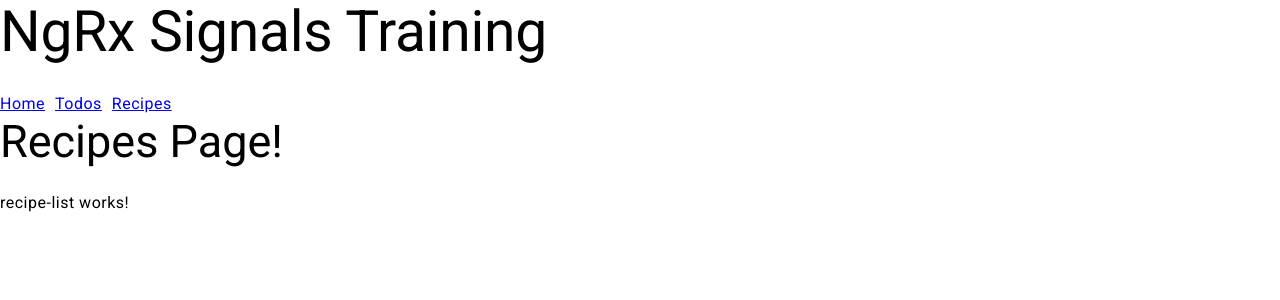
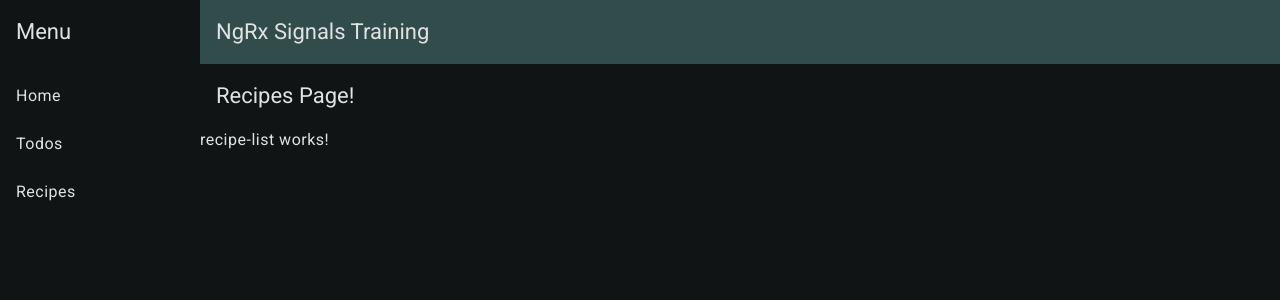
Before and after one commit to arias9306/ngrx-signals-training, an Angular app: page /recipe in a window 1280 px wide. Shown: the top 300 px of the page. Built offline with nearby package versions, Linux system fonts and the light colour scheme.

Commit message:
feat: add the navigation component

```diff
--- a/src/app/app.component.html
+++ b/src/app/app.component.html
@@ -1,9 +1,3 @@
-<h1>NgRx Signals Training</h1>
-
-<nav class="navbar">
-  <a [routerLink]="'/'">Home</a>
-  <a [routerLink]="'/todo'">Todos</a>
-  <a [routerLink]="'/recipe'">Recipes</a>
-</nav>
-
-<router-outlet />
+<app-navigation>
+  <router-outlet />
+</app-navigation>
--- a/src/app/app.component.ts
+++ b/src/app/app.component.ts
@@ -1,10 +1,11 @@
 import { Component } from '@angular/core';
-import { RouterLink, RouterOutlet } from '@angular/router';
+import { RouterOutlet } from '@angular/router';
+import { NavigationComponent } from './navigation/navigation.component';
 
 @Component({
   selector: 'app-root',
   standalone: true,
-  imports: [RouterOutlet, RouterLink],
+  imports: [RouterOutlet, NavigationComponent],
   templateUrl: './app.component.html',
   styleUrl: './app.component.css',
 })
--- /dev/null
+++ b/src/app/navigation/navigation.component.css
@@ -0,0 +1,18 @@
+.sidenav-container {
+  height: 100%;
+}
+
+.sidenav {
+  width: 200px;
+}
+
+.sidenav .mat-toolbar {
+  background: inherit;
+}
+
+.mat-toolbar.mat-primary {
+  position: sticky;
+  top: 0;
+  z-index: 1;
+  background-color: var(--mat-option-selected-state-layer-color);
+}
--- /dev/null
+++ b/src/app/navigation/navigation.component.html
@@ -0,0 +1,33 @@
+<mat-sidenav-container class="sidenav-container">
+  <mat-sidenav
+    #drawer
+    class="sidenav"
+    fixedInViewport
+    [attr.role]="(isHandset$ | async) ? 'dialog' : 'navigation'"
+    [mode]="(isHandset$ | async) ? 'over' : 'side'"
+    [opened]="(isHandset$ | async) === false"
+  >
+    <mat-toolbar>Menu</mat-toolbar>
+    <mat-nav-list>
+      <a mat-list-item [routerLink]="'/'">Home</a>
+      <a mat-list-item [routerLink]="'/todo'">Todos</a>
+      <a mat-list-item [routerLink]="'/recipe'">Recipes</a>
+    </mat-nav-list>
+  </mat-sidenav>
+  <mat-sidenav-content>
+    <mat-toolbar color="primary">
+      @if (isHandset$ | async) {
+      <button
+        type="button"
+        aria-label="Toggle sidenav"
+        mat-icon-button
+        (click)="drawer.toggle()"
+      >
+        <mat-icon aria-label="Side nav toggle icon">menu</mat-icon>
+      </button>
+      }
+      <h1>NgRx Signals Training</h1>
+    </mat-toolbar>
+    <ng-content />
+  </mat-sidenav-content>
+</mat-sidenav-container>
--- /dev/null
+++ b/src/app/navigation/navigation.component.ts
@@ -0,0 +1,37 @@
+import { BreakpointObserver, Breakpoints } from '@angular/cdk/layout';
+import { AsyncPipe } from '@angular/common';
+import { Component, inject } from '@angular/core';
+import { MatButtonModule } from '@angular/material/button';
+import { MatIconModule } from '@angular/material/icon';
+import { MatListModule } from '@angular/material/list';
+import { MatSidenavModule } from '@angular/material/sidenav';
+import { MatToolbarModule } from '@angular/material/toolbar';
+import { RouterLink } from '@angular/router';
+import { Observable } from 'rxjs';
+import { map, shareReplay } from 'rxjs/operators';
+
+@Component({
+  selector: 'app-navigation',
+  templateUrl: './navigation.component.html',
+  styleUrl: './navigation.component.css',
+  standalone: true,
+  imports: [
+    MatToolbarModule,
+    MatButtonModule,
+    MatSidenavModule,
+    MatListModule,
+    MatIconModule,
+    AsyncPipe,
+    RouterLink,
+  ],
+})
+export class NavigationComponent {
+  private breakpointObserver = inject(BreakpointObserver);
+
+  isHandset$: Observable<boolean> = this.breakpointObserver
+    .observe(Breakpoints.Handset)
+    .pipe(
+      map((result) => result.matches),
+      shareReplay()
+    );
+}
--- a/src/app/recipe/recipe-page/recipe-page.component.html
+++ b/src/app/recipe/recipe-page/recipe-page.component.html
@@ -1,2 +1,7 @@
-<h2>Recipes Page!</h2>
+<mat-toolbar>
+  <mat-toolbar-row>
+    <span>Recipes Page!</span>
+  </mat-toolbar-row>
+</mat-toolbar>
+
 <app-recipe-list />
--- a/src/app/recipe/recipe-page/recipe-page.component.ts
+++ b/src/app/recipe/recipe-page/recipe-page.component.ts
@@ -1,10 +1,11 @@
 import { Component } from '@angular/core';
+import { MatToolbarModule } from '@angular/material/toolbar';
 import { RecipeListComponent } from '../recipe-list/recipe-list.component';
 
 @Component({
   selector: 'app-recipe-page',
   standalone: true,
-  imports: [RecipeListComponent],
+  imports: [RecipeListComponent, MatToolbarModule],
   templateUrl: './recipe-page.component.html',
   styleUrl: './recipe-page.component.css',
 })
--- a/src/app/todo/todo-page/todo-page.component.html
+++ b/src/app/todo/todo-page/todo-page.component.html
@@ -1,2 +1,7 @@
-<h2>ToDos Page!</h2>
+<mat-toolbar>
+  <mat-toolbar-row>
+    <span>ToDo's Page!</span>
+  </mat-toolbar-row>
+</mat-toolbar>
+
 <app-todo-list />
--- a/src/app/todo/todo-page/todo-page.component.ts
+++ b/src/app/todo/todo-page/todo-page.component.ts
@@ -1,10 +1,11 @@
 import { Component } from '@angular/core';
+import { MatToolbarModule } from '@angular/material/toolbar';
 import { TodoListComponent } from '../todo-list/todo-list.component';
 
 @Component({
   selector: 'app-todo-page',
   standalone: true,
-  imports: [TodoListComponent],
+  imports: [TodoListComponent, MatToolbarModule],
   templateUrl: './todo-page.component.html',
   styleUrl: './todo-page.component.css',
 })
```
Also changed, not shown: angular.json (+2 -7 lines), 1 other file (tests, documents, lock files or other folders).
